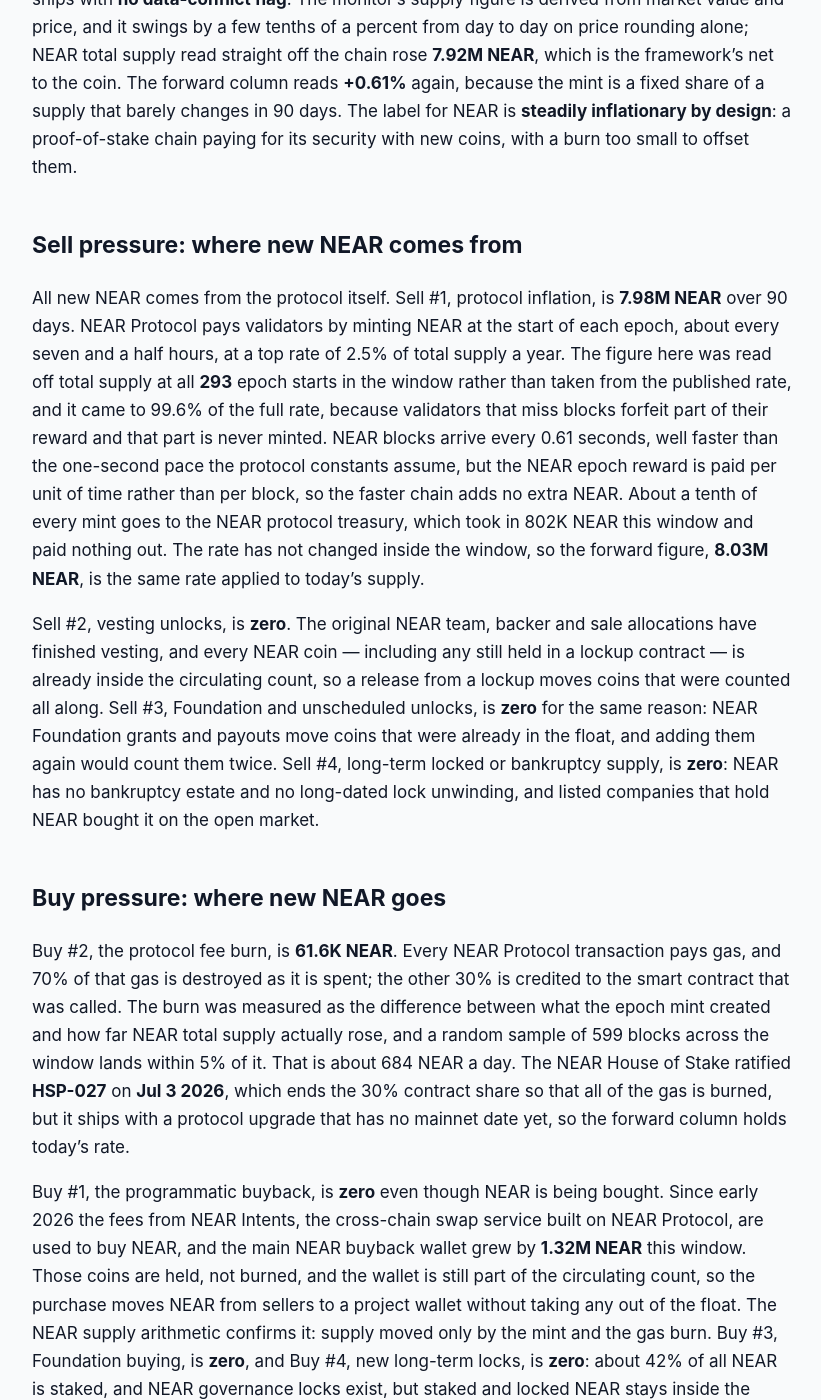
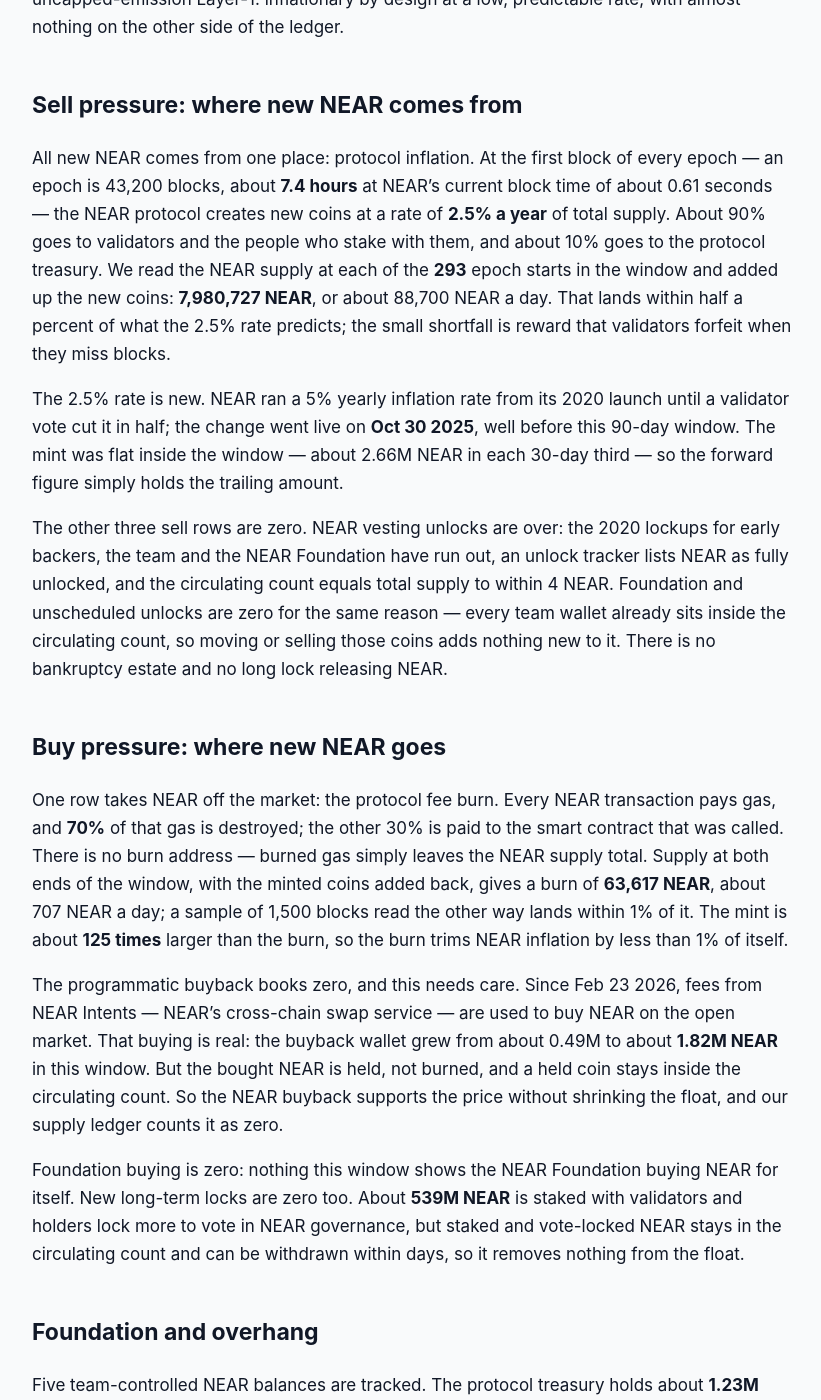
Before and after one commit to jeevansongmy-spec/mrnasdog-articles, a Jekyll site: the page built from crypto/near-pressure-framework.md, in a window 1280 px wide and 1400 px high, scrolled down 577 px. Shown: the whole window, without its empty margins (228-1049 px from the left). Built offline with Jekyll 4.4.1, drawn with Linux system fonts in a browser that asks for light colours; some of the changed text lies outside the part shown.

Commit message:
publish: crypto/near-pressure-framework

```diff
--- a/crypto/near-pressure-framework.md
+++ b/crypto/near-pressure-framework.md
@@ -1,6 +1,6 @@
 ---
-title:         "NEAR Inflation Analysis · September 2026 · Supply growing, projected to keep growing"
-description:   "NEAR supply is growing: a 2.5% epoch mint added 7.98M NEAR in 90 days while the gas burn took back 61.6K, and fee buybacks are held, not burned. Net +0.61%."
+title:         "NEAR Inflation Analysis · September 2026 · Supply growing · projected to keep growing"
+description:   "NEAR supply is growing: a 2.5% yearly epoch mint of 7.98M NEAR against a 63.6K gas burn gives +0.61% net over 90 days, the same next. Fully unlocked, no cap."
 canonical_url: "https://mrnasdog.com/research/near/inflation"
 tags:          ["crypto", "near", "near-protocol", "layer1"]
 published:     true
@@ -8,42 +8,56 @@ published:     true
 
 *Originally published at [mrnasdog.com/research/near/inflation](https://mrnasdog.com/research/near/inflation)*
 
-NEAR, the native coin of NEAR Protocol, has no supply cap: NEAR Protocol mints new NEAR at every epoch at **2.5% a year**, the rate since the NEAR inflation halving of **Oct 30 2025**. Over the last 90 days that mint added **7.98M NEAR**, while the NEAR gas burn destroyed **61.6K NEAR** — less than 1% of what was minted. NEAR Intents swap fees also buy NEAR, but that NEAR is held in wallets that still count as circulating, so it takes nothing out of the float. The MrNasdog Pressure Framework reads NEAR at **+0.61% net** over 90 days against a supply-monitor reading of **+0.21%** — a gap of **0.39 percentage points**, inside tolerance. NEAR supply grows at close to its full mint rate.
+NEAR Protocol is mildly inflationary. Over the 90 days to Sep 29 2026 the NEAR epoch mint created **7.98M NEAR** while the gas burn destroyed **63.6K NEAR**, so NEAR supply grew a net **+0.61%** — and the same mint rate points to about **+0.61%** again over the next 90 days. NEAR has no supply cap: the 2.5% yearly mint runs forever unless a vote changes it, and the fees that buy NEAR back are held rather than burned.
 
 ## The verdict, in one paragraph
 
-For the 90-day window ending **Sep 25 2026**, the Pressure Framework reads **NEAR at +0.61% net**: the sell side added **7.98M NEAR** and the buy side took back **61.6K NEAR**, on a circulating supply of **1.31B NEAR**. The independent supply monitor reads the 90-day change at **+0.21%**. The gap is **0.39 percentage points**, inside the framework's half-point tolerance, so NEAR ships with **no data-conflict flag**. The monitor's supply figure is derived from market value and price, and it swings by a few tenths of a percent from day to day on price rounding alone; NEAR total supply read straight off the chain rose **7.92M NEAR**, which is the framework's net to the coin. The forward column reads **+0.61%** again, because the mint is a fixed share of a supply that barely changes in 90 days. The label for NEAR is **steadily inflationary by design**: a proof-of-stake chain paying for its security with new coins, with a burn too small to offset them.
+Our ledger reads NEAR supply up **+0.61%** over the last 90 days (7,980,727 NEAR minted, less 63,617 NEAR burned, on a circulating base of 1.31B NEAR). The inflation monitor, which reads supply from market-data snapshots, shows **+0.41%** for the same stretch. The gap is **0.20 percentage points** — inside our 0.5-point tolerance, so no warning chip is shown and no deeper check was needed; the monitor's supply series moves around a little from day to day, while ours is read block by block from the NEAR chain itself. The next 90 days project the same **+0.61%**, because nothing dated changes the mint or the burn. NEAR is a steady, uncapped-emission Layer-1: inflationary by design at a low, predictable rate, with almost nothing on the other side of the ledger.
 
 ## Sell pressure: where new NEAR comes from
 
-All new NEAR comes from the protocol itself. Sell #1, protocol inflation, is **7.98M NEAR** over 90 days. NEAR Protocol pays validators by minting NEAR at the start of each epoch, about every seven and a half hours, at a top rate of 2.5% of total supply a year. The figure here was read off total supply at all **293** epoch starts in the window rather than taken from the published rate, and it came to 99.6% of the full rate, because validators that miss blocks forfeit part of their reward and that part is never minted. NEAR blocks arrive every 0.61 seconds, well faster than the one-second pace the protocol constants assume, but the NEAR epoch reward is paid per unit of time rather than per block, so the faster chain adds no extra NEAR. About a tenth of every mint goes to the NEAR protocol treasury, which took in 802K NEAR this window and paid nothing out. The rate has not changed inside the window, so the forward figure, **8.03M NEAR**, is the same rate applied to today's supply.
+All new NEAR comes from one place: protocol inflation. At the first block of every epoch — an epoch is 43,200 blocks, about **7.4 hours** at NEAR's current block time of about 0.61 seconds — the NEAR protocol creates new coins at a rate of **2.5% a year** of total supply. About 90% goes to validators and the people who stake with them, and about 10% goes to the protocol treasury. We read the NEAR supply at each of the **293** epoch starts in the window and added up the new coins: **7,980,727 NEAR**, or about 88,700 NEAR a day. That lands within half a percent of what the 2.5% rate predicts; the small shortfall is reward that validators forfeit when they miss blocks.
 
-Sell #2, vesting unlocks, is **zero**. The original NEAR team, backer and sale allocations have finished vesting, and every NEAR coin — including any still held in a lockup contract — is already inside the circulating count, so a release from a lockup moves coins that were counted all along. Sell #3, Foundation and unscheduled unlocks, is **zero** for the same reason: NEAR Foundation grants and payouts move coins that were already in the float, and adding them again would count them twice. Sell #4, long-term locked or bankruptcy supply, is **zero**: NEAR has no bankruptcy estate and no long-dated lock unwinding, and listed companies that hold NEAR bought it on the open market.
+The 2.5% rate is new. NEAR ran a 5% yearly inflation rate from its 2020 launch until a validator vote cut it in half; the change went live on **Oct 30 2025**, well before this 90-day window. The mint was flat inside the window — about 2.66M NEAR in each 30-day third — so the forward figure simply holds the trailing amount.
+
+The other three sell rows are zero. NEAR vesting unlocks are over: the 2020 lockups for early backers, the team and the NEAR Foundation have run out, an unlock tracker lists NEAR as fully unlocked, and the circulating count equals total supply to within 4 NEAR. Foundation and unscheduled unlocks are zero for the same reason — every team wallet already sits inside the circulating count, so moving or selling those coins adds nothing new to it. There is no bankruptcy estate and no long lock releasing NEAR.
 
 ## Buy pressure: where new NEAR goes
 
-Buy #2, the protocol fee burn, is **61.6K NEAR**. Every NEAR Protocol transaction pays gas, and 70% of that gas is destroyed as it is spent; the other 30% is credited to the smart contract that was called. The burn was measured as the difference between what the epoch mint created and how far NEAR total supply actually rose, and a random sample of 599 blocks across the window lands within 5% of it. That is about 684 NEAR a day. The NEAR House of Stake ratified **HSP-027** on **Jul 3 2026**, which ends the 30% contract share so that all of the gas is burned, but it ships with a protocol upgrade that has no mainnet date yet, so the forward column holds today's rate.
+One row takes NEAR off the market: the protocol fee burn. Every NEAR transaction pays gas, and **70%** of that gas is destroyed; the other 30% is paid to the smart contract that was called. There is no burn address — burned gas simply leaves the NEAR supply total. Supply at both ends of the window, with the minted coins added back, gives a burn of **63,617 NEAR**, about 707 NEAR a day; a sample of 1,500 blocks read the other way lands within 1% of it. The mint is about **125 times** larger than the burn, so the burn trims NEAR inflation by less than 1% of itself.
 
-Buy #1, the programmatic buyback, is **zero** even though NEAR is being bought. Since early 2026 the fees from NEAR Intents, the cross-chain swap service built on NEAR Protocol, are used to buy NEAR, and the main NEAR buyback wallet grew by **1.32M NEAR** this window. Those coins are held, not burned, and the wallet is still part of the circulating count, so the purchase moves NEAR from sellers to a project wallet without taking any out of the float. The NEAR supply arithmetic confirms it: supply moved only by the mint and the gas burn. Buy #3, Foundation buying, is **zero**, and Buy #4, new long-term locks, is **zero**: about 42% of all NEAR is staked, and NEAR governance locks exist, but staked and locked NEAR stays inside the circulating count.
+The programmatic buyback books zero, and this needs care. Since Feb 23 2026, fees from NEAR Intents — NEAR's cross-chain swap service — are used to buy NEAR on the open market. That buying is real: the buyback wallet grew from about 0.49M to about **1.82M NEAR** in this window. But the bought NEAR is held, not burned, and a held coin stays inside the circulating count. So the NEAR buyback supports the price without shrinking the float, and our supply ledger counts it as zero.
+
+Foundation buying is zero: nothing this window shows the NEAR Foundation buying NEAR for itself. New long-term locks are zero too. About **539M NEAR** is staked with validators and holders lock more to vote in NEAR governance, but staked and vote-locked NEAR stays in the circulating count and can be withdrawn within days, so it removes nothing from the float.
 
 ## Foundation and overhang
 
-Four NEAR balances are tracked as overhangs. The NEAR protocol treasury holds **1.20M NEAR**, fed by its share of every mint, with no outflow in 90 days. The main NEAR buyback wallet holds **1.79M NEAR** and a second NEAR revenue wallet holds **1.78M NEAR**, both built from swap fees. The NEAR Foundation's own reserve is the largest and the least visible: its last public treasury report dates from 2023. A proposed NEAR Sovereign Fund of about **30M NEAR**, drawn from the protocol treasury and revenue, is still a forum discussion with no vote. The on-chain wallets are re-read on every refresh. Because every NEAR is already counted as circulating, none of these balances can add new supply when they are spent; what would change the reading is coins being destroyed, or a governance change to the mint.
+Five team-controlled NEAR balances are tracked. The protocol treasury holds about **1.23M NEAR** liquid, up from 0.43M at the start of the window as its 10% slice of each epoch mint arrived. The NEAR Intents buyback wallet holds about **1.82M NEAR**, and a front-end revenue wallet about **1.80M NEAR**. A NEAR Foundation payments wallet holds about 84K NEAR, and the Foundation's wider reserve was last disclosed publicly in 2023. A proposed sovereign fund of about 30M NEAR, built from the protocol treasury and swap revenue, is still a forum discussion with no vote. We read the on-chain wallets every day and check the Foundation's disclosures every two weeks.
 
-## How NEAR compares to other proof-of-stake Layer 1 chains
+Every one of these balances already counts as circulating, so none of them can add new NEAR to the float. What they can do is sell into it. If any of these balances falls between our checks, the outflow will show up in the Foundation and unscheduled unlocks row at the next refresh.
 
-NEAR belongs to the large class of uncapped proof-of-stake Layer 1 chains that pay validators in newly minted coins. What sets a chain in this class apart is how much of that mint its fee burn gives back. On NEAR the answer is very little: the gas burn returned under 1% of the mint this window, so NEAR supply grows at close to its full rate. Chains with a base-fee burn and heavy traffic can burn as much as they mint in busy periods; NEAR keeps gas cheap by design, so its burn stays small even when usage is high. At the measured pace, NEAR gas costs come to about 0.03% of supply a year, against a 2.5% mint.
+## How NEAR compares to other proof-of-stake Layer-1s
 
-Against chains with a fixed cap, NEAR is different again: a capped chain issues less every year until issuance stops, while NEAR mints a fixed share of a growing supply with no end date, so the number of new NEAR rises slowly year by year. Against exchange-linked tokens that burn what they buy, the NEAR Intents buyback is the notable contrast — it is real buying funded by real fees, but because the coins are kept rather than destroyed, it supports demand without shrinking supply. The halving of the NEAR mint from 5% to 2.5% in 2025 already moved NEAR toward the lower-issuance end of its class; turning held buybacks into burns, or cutting the mint again, are the two levers that could move it further.
+NEAR sits in the uncapped, continuous-emission group of proof-of-stake Layer-1 chains. Unlike Bitcoin, which halves a fixed block reward toward a hard cap, NEAR mints a fixed percentage of supply every epoch with no end date. At 2.5% a year, NEAR now issues less than many stake-heavy chains that pay 5% or more, and roughly half of what NEAR itself paid before October 2025.
+
+The burn is where NEAR differs from Ethereum. Ethereum also pays validators in new coins, but its fee burn can match the new issuance when the chain is busy. NEAR's gas is cheap and part of each fee goes to contract owners, so the burn removes well under 1% of what the mint creates. Most of NEAR's fee income comes from NEAR Intents swaps rather than gas, and that money buys and holds NEAR instead of burning it — a treasury model, closer to a company buying its own shares and keeping them than to a burn.
+
+NEAR has no vesting overhang left, which sets it apart from younger Layer-1 chains still releasing team and investor tokens every month. The whole NEAR sell side is one visible, rules-based mint.
 
 ## What to watch in the next 90 days
 
-First, **HSP-027**: when the protocol upgrade that removes the 30% contract share of gas reaches NEAR mainnet, the NEAR gas burn rises by about 43%, which is still small next to the mint. Second, the NEAR Sovereign Fund discussion and the forum proposal of **Sep 12 2026** to move validator pay from new coins toward protocol revenue: either would change Sell #1, the largest line on the page, and only a ratified vote with a date moves the reading. Third, the NEAR buyback wallets: any decision to burn the held NEAR, rather than keep it, would open a real buy row for the first time. Fourth, the NEAR protocol treasury at **1.20M NEAR**: it has only taken in so far, and any spending plan would show there first.
+**The gas-rebate removal.** NEAR governance voted on Jul 3 2026 to end the 30% gas payment to contracts and burn the full fee. It ships in the next NEAR node version, which has been on test builds since Sep 16 2026 but has no mainnet date yet. Even if it went live today, it would add only about 27K NEAR a quarter to the burn.
+
+**A move away from the fixed mint.** A forum proposal posted on Sep 11 2026 asks NEAR to cut issuance step by step as protocol revenue grows. It is a discussion, not a vote; a passed vote would change the protocol inflation row.
+
+**The sovereign fund.** A proposal from Aug 3 2026 would pool the protocol treasury and swap revenue, about 30M NEAR, into a fund. If it passes, what the fund does with that NEAR — hold, stake or spend — is what matters for sell pressure.
+
+**The buyback wallet.** Watch whether NEAR bought back with swap fees keeps being held, gets burned, or is paid out. A burn would turn the buyback into real buy pressure; a payout would add sell pressure.
 
 ## Summary
 
-The MrNasdog Pressure Framework reads NEAR at **+0.61% net** over the trailing 90 days and **+0.61%** over the next 90. The structural mechanism is a 2.5% yearly epoch mint that pays NEAR Protocol validators by clock time, set against a gas burn of **61.6K NEAR** that gives back less than 1% of it; NEAR Intents fees buy NEAR, but the coins are held in wallets that stay in the float. The key risk is that nothing on the buy side is built to scale with the mint: the burn is small by design, and the fee-funded buying keeps its coins in the float, so until a governance change is dated the mint sets the pace alone. The ceiling is that NEAR has no supply cap, so without a change to the mint NEAR supply keeps growing at about 2.5% a year.
+NEAR Protocol is mildly inflationary: a 2.5% yearly epoch mint added **7.98M NEAR** in 90 days against a **63.6K NEAR** gas burn, for net NEAR supply growth of **+0.61%**, projected to repeat over the next 90 days. There are no unlocks left and every team wallet is already counted, so the whole sell side is the protocol mint itself. The NEAR Intents buyback is real buying, but it holds the coins rather than burning them, so it does not shrink supply. With no cap, the one thing that can change NEAR's inflation is a governance vote to cut the mint or to burn what the buyback holds.
 
 ---
 
-*MrNasdog Pressure Framework analysis of NEAR, Metric 1 — Inflation. Data + explanation only. Not financial advice. Updated Sep 25 2026.*
+*MrNasdog Pressure Framework analysis of NEAR, Metric 1 — Inflation. Data + explanation only. Not financial advice. Checked Sep 29 2026.*
```
